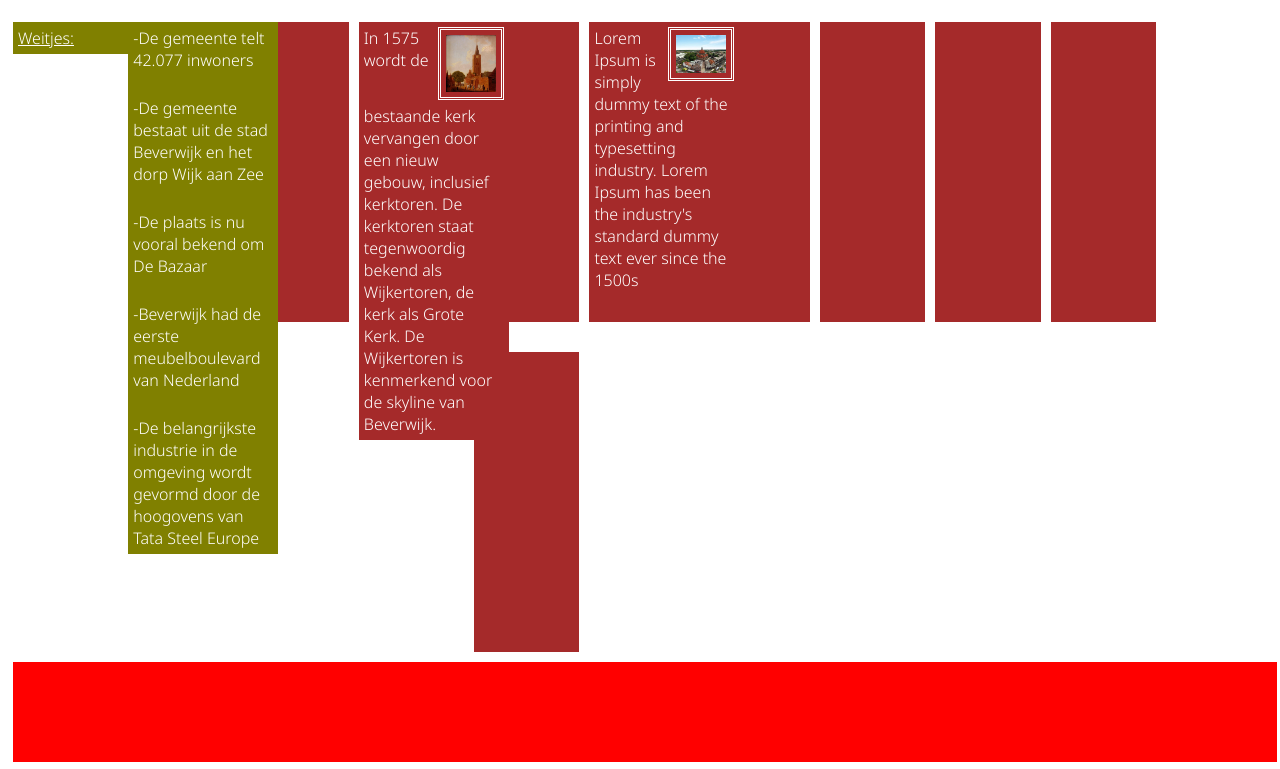
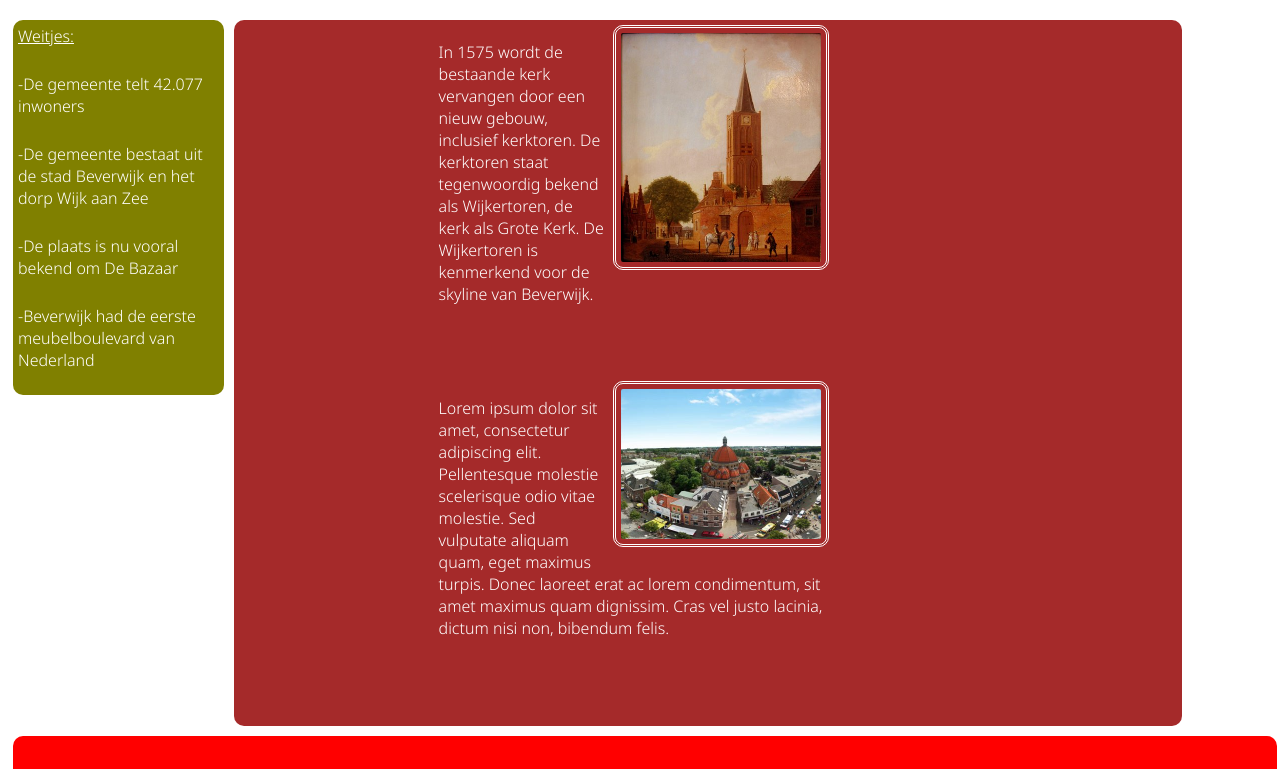
Before and after one commit to 21Daniel14/Huiswerkopgave_les16tm18, a plain HTML site: page index.html in a window 1280 px wide. Shown: the part 163-932 px from the top of the page. Drawn offline with Linux system fonts and the light colour scheme.

Commit message:
Update index.html

```diff
--- a/index.html
+++ b/index.html
@@ -39,10 +39,11 @@ p{
 #content{
 margin-top: 20px;
 }
-header{
+.header{
 width: 100%;
 height: 100px;
 background: url(images/beverwijk.jpg) center;
+border-radius: 10px;
 padding: 20px;
 }
 h1{
@@ -58,6 +59,7 @@ section{
   float: right;
   padding: 5px;
   border-style: double;
+  border-radius: 10px;
   color: white;
   margin: 5px;
 }
@@ -66,6 +68,7 @@ section{
   float: right;
   padding: 5px;
   border-style: double;
+  border-radius: 10px;
   color: white;
   margin: 5px;
 }
@@ -73,148 +76,124 @@ section{
 width: 100%;
 height: 100px;
 background-color: purple;
+border-radius: 10px;
 }
 #een{
-max-height: 300px;
+max-height: 375px;
+min-width: 300px;
 background-color: olive;
+border-radius: 10px;
 min-width: 150px;
-}
-#twee{
-min-height: 300px;
-min-width: 150px;
-position: relative;
-background-color: olive;
+margin-left: auto;
+margin-right: auto;
 }
 
-#vier{
-min-height: 300px;
+#vier,#ses{
+height: auto;
 min-width: 150px;
 position: relative;
 background-color: brown;
+border-radius: 10px;
+margin-left: auto;
+margin-right: auto;
 }
-#ses{
+}
+
+.colum{
   min-height: 300px;
-min-width: 150px;
+  max-width: 350px;
   position: relative;
   background-color: brown;
+  display: inline-block;
+  margin: 10px;
+  margin-left: auto;
+  margin-right: auto;
 }
+.columtwee{
+  min-height: 300px;
+  max-width: 350px;
+  position: relative;
+  background-color: brown;
+  display: inline-block;
+  margin: 10px;
+
+
+}
+
 @media only screen and (min-width: 768px) {
   .footer{
   background-color: red;
 }
+.colum{
+  min-height: 300px;
+  max-width: 400px;
+  position: relative;
+  display: inline-block;
+  background-color: brown;
+  margin-bottom: 50px;
+  margin-left: 200px
 
+}
+.columtwee{
+  min-height: 300px;
+  max-width: 400px;
+  position:inherit;
+  background-color: brown;
+
+  margin-bottom: 50px;
+  margin-left: 250px;
+  }
 #beverwijkdrone{
-  max-width: 50px;
+  max-width: 200px;
   float: right;
   padding: 5px;
 }
 #wijkertoren{
-  max-width: 50px;
+  max-width: 200px;
   float: right;
   padding: 5px;
 }
-#vier{
-min-height: 300px;
-min-width: 150px;
-position: relative;
-background-color: brown;
-}
-#ses{
-min-height: 300px;
-min-width: 150px;
-position: relative;
-background-color: brown;
-}
-#drie{
-min-height: 300px;
-background-color: brown;
-}
-#vijf{
-min-height: 300px;
-background-color: brown;
-}
-#seven{
-min-height: 300px;
-background-color: brown;
-}
-#acht{
-min-height: 300px;
-background-color: brown;
-}
-#negen{
-min-height: 300px;
-background-color: brown;
-}
-#tien{
-min-height: 300px;
-background-color: brown;
-}
-#elf{
-min-height: 300px;
-background-color: brown;
-}
+
+
 }
 </style>
 </head>
 <body>
-<div id="content">
-<header><h1>Beverwijk</h1></header>
+<div class="col-12">
+<div class="header"><h1>Beverwijk</h1></div>
 </div>
-<div class="col-1">
+<div class="col-2">
 <section id="een">
-  <div class="colum"><p><u>Weitjes:</u></p></div>
-</section>
-</div>
+  <div class="weitjes"><p><u>Weitjes:</u></p>
 
-<div class="col-1">
-<section id="twee">
-  <div class="colum">
         <p>-De gemeente telt 42.077 inwoners</p>
         <p>-De gemeente bestaat uit de stad Beverwijk en het dorp Wijk aan Zee</p>
         <p>-De plaats is nu vooral bekend om De Bazaar</p>
         <p>-Beverwijk had de eerste meubelboulevard van Nederland</p>
         <p>-De belangrijkste industrie in de omgeving wordt gevormd door de hoogovens van Tata Steel Europe</p>
+
+  </div>
 </div>
 </section>
 </div>
-<div class="row">
-<div class="col-1">
-<section id="drie"></section>
 </div>
-<div class="row">
-<div class="col-1">
+
+
+<div class="col-9">
 <section id="vier">
   <div class="colum">
     <img id="wijkertoren" src="images/wijkertoren.jfif" alt="wijkertoren">
-    <P>In 1575 wordt de bestaande kerk vervangen door een nieuw gebouw, inclusief kerktoren. De kerktoren staat tegenwoordig bekend als Wijkertoren, de kerk als Grote Kerk. De Wijkertoren is kenmerkend voor de skyline van Beverwijk.</p>
+    <p>In 1575 wordt de bestaande kerk vervangen door een nieuw gebouw, inclusief kerktoren. De kerktoren staat tegenwoordig bekend als Wijkertoren, de kerk als Grote Kerk. De Wijkertoren is kenmerkend voor de skyline van Beverwijk.</p>
+  </div>
+  <div class="colum">
+    <img id="beverwijkdrone" src="images/beverwijkdrone.jpg" alt="beverwijk drone">
+    <p>Lorem ipsum dolor sit amet, consectetur adipiscing elit. Pellentesque molestie scelerisque odio vitae molestie. Sed vulputate aliquam quam, eget maximus turpis. Donec laoreet erat ac lorem condimentum, sit amet maximus quam dignissim. Cras vel justo lacinia, dictum nisi non, bibendum felis.</p>
 </div>
 </section>
 </div>
-<div class="col-1">
-<section id="vijf"></section>
+
 </div>
-<div class="col-1">
-<section id="ses">
-  <div class="colum">
-    <img id="beverwijkdrone" src="images/beverwijkdrone.jpg" alt="beverwijk drone">
-    <p>Lorem Ipsum is simply dummy text of the printing and typesetting industry. Lorem Ipsum has been the industry's standard dummy text ever since the 1500s</p>
-</div>
-</section>
-</div>
-<div class="col-1">
-<section id="seven"></section>
-</div>
-<div class="col-1">
-<section id="acht"></section>
-</div>
-<div class="col-1">
-<section id="negen"></section>
-</div>
-<div class="col-1">
-<section id="tien"></section>
-</div>
-<div class="col-1">
-<section id="elf"></section>
+
 </div>
 <div class="col-12">
 <div class="footer"></div>
```
Lines whose indentation alone changed are shown as unchanged.
